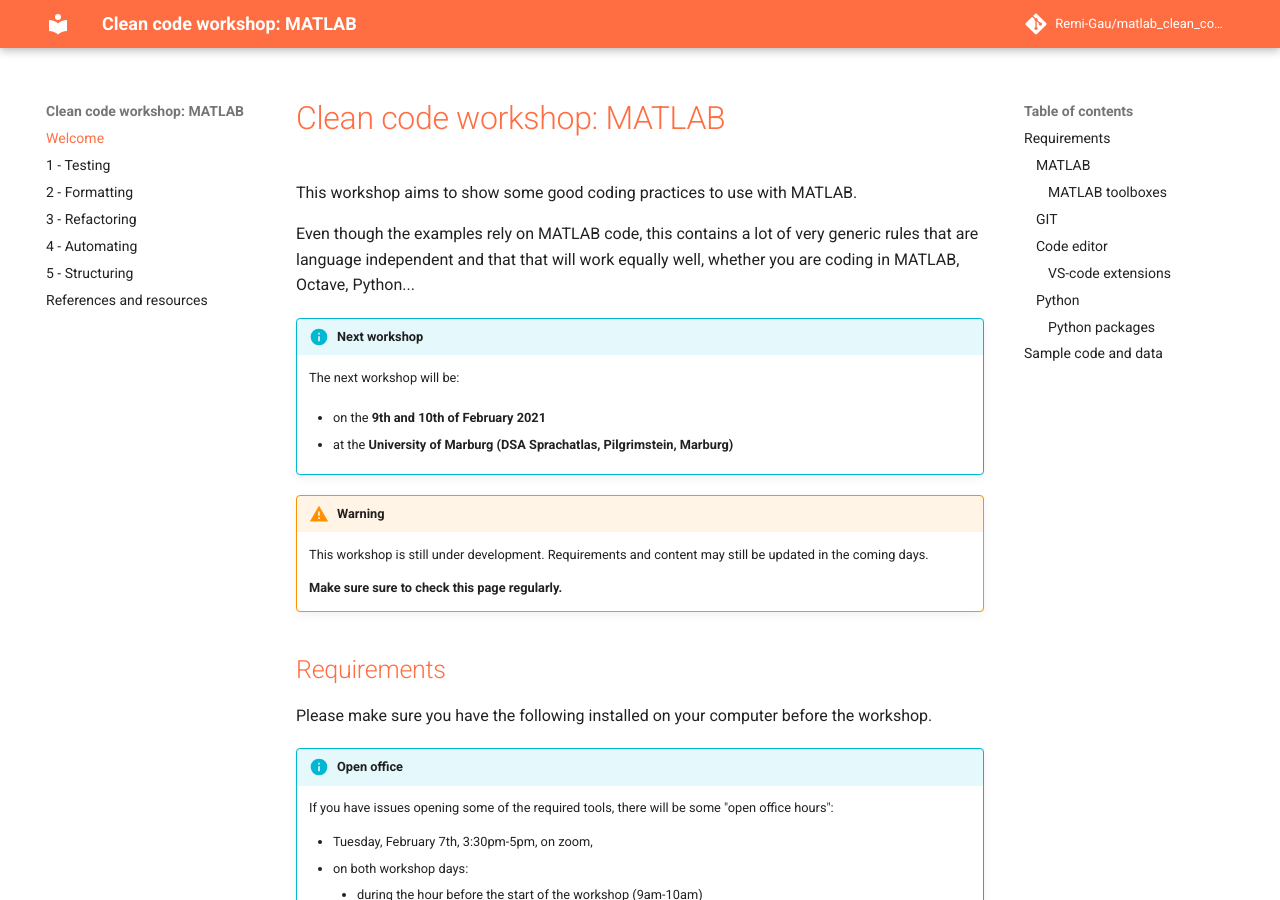
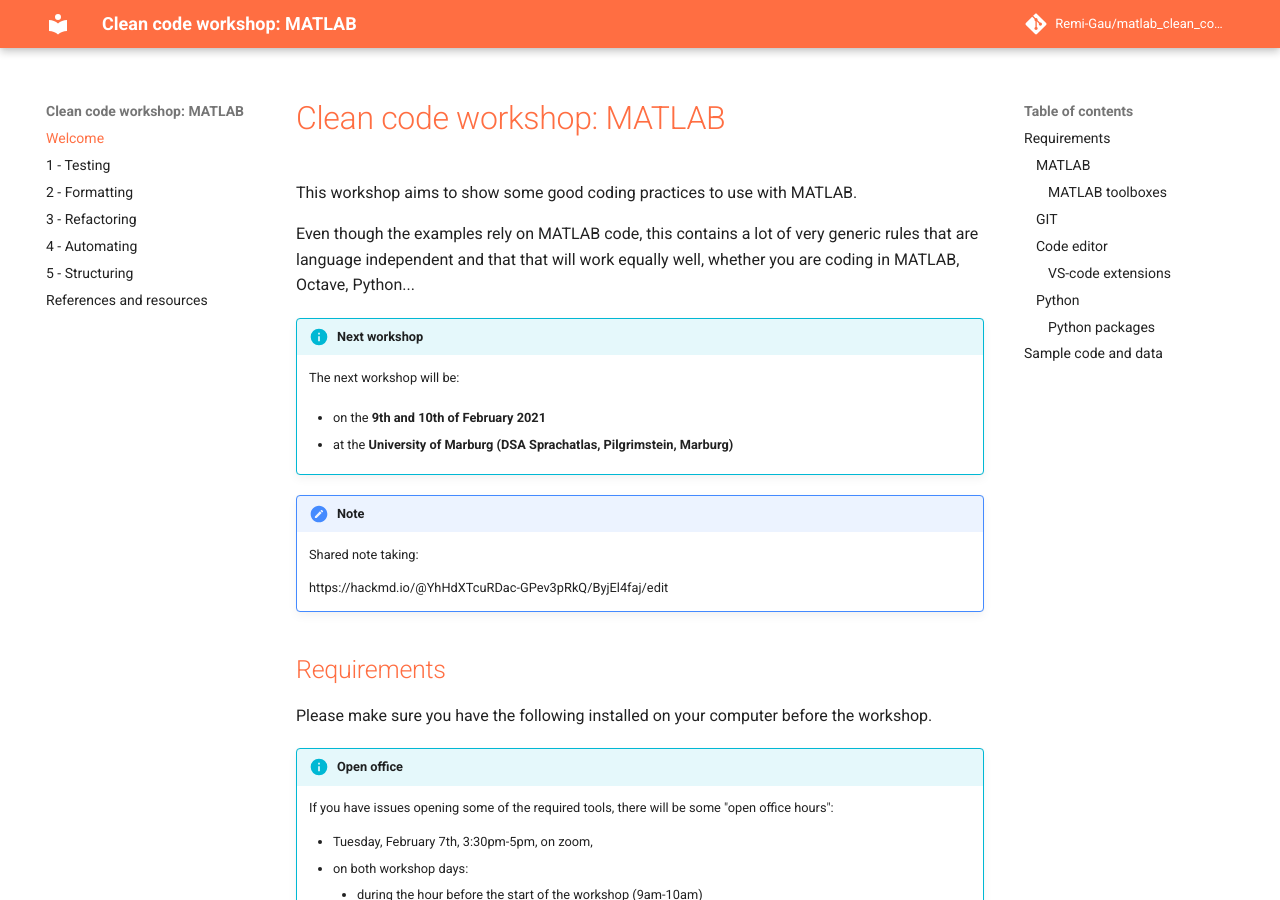
Before and after one commit to Remi-Gau/matlab_clean_code_workshop, an MkDocs documentation site: the page built from doc/index.md, in a window 1280 px wide and 900 px high. Built offline with MkDocs 1.6.1 and Material for MkDocs 9.7.7, drawn with Linux system fonts in a browser that asks for light colours; comment, search, counter and statistics services are not loaded.

Commit message:
add link to shared note taking

```diff
--- a/doc/index.md
+++ b/doc/index.md
@@ -15,12 +15,11 @@ whether you are coding in MATLAB, Octave, Python...
 
     - at the **University of Marburg (DSA Sprachatlas, Pilgrimstein, Marburg)**
 
-!!! warning
+!!! note
 
-    This workshop is still under development.
-    Requirements and content may still be updated in the coming days.
+    Shared note taking:
 
-    **Make sure sure to check this page regularly.**
+    https://hackmd.io/@YhHdXTcuRDac-GPev3pRkQ/ByjEl4faj/edit
 
 ## Requirements
 
```
